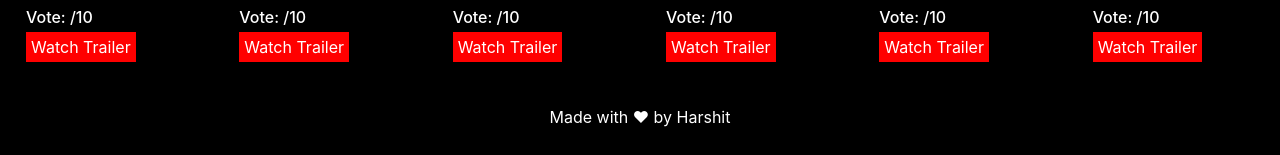
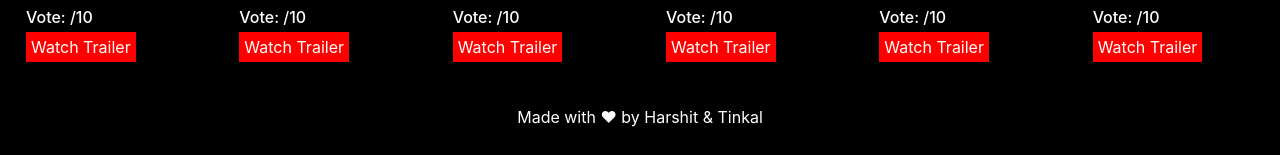
Before and after one commit to TinkalKumar1998/netflix-clone, a Flask app: page / in a window 1280 px wide. Shown: the part 2807-2962 px from the top of the page. Run offline with Flask 2, Linux system fonts and the light colour scheme; some libraries are stand-ins or nearby versions.

Commit message:
code refractor

```diff
--- a/templates/index.html
+++ b/templates/index.html
@@ -139,7 +139,7 @@
       </div>
 
     <div class="footer">
-        Made with &hearts; by Harshit
+        Made with &hearts; by Harshit & Tinkal
     </div>
 
 
```
